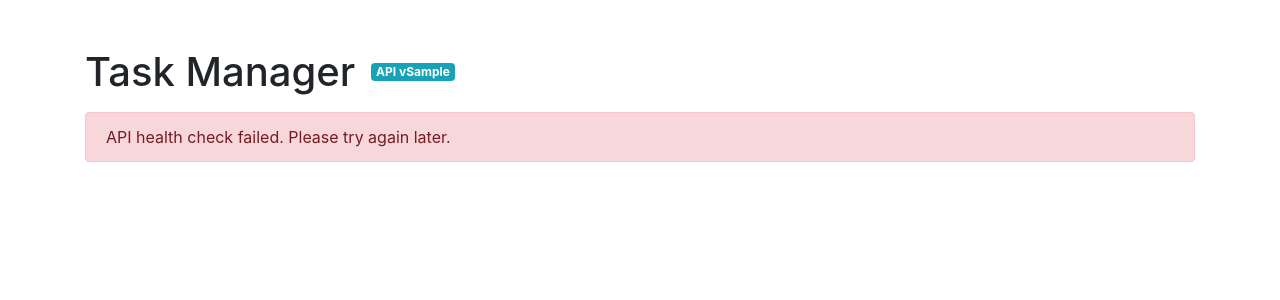
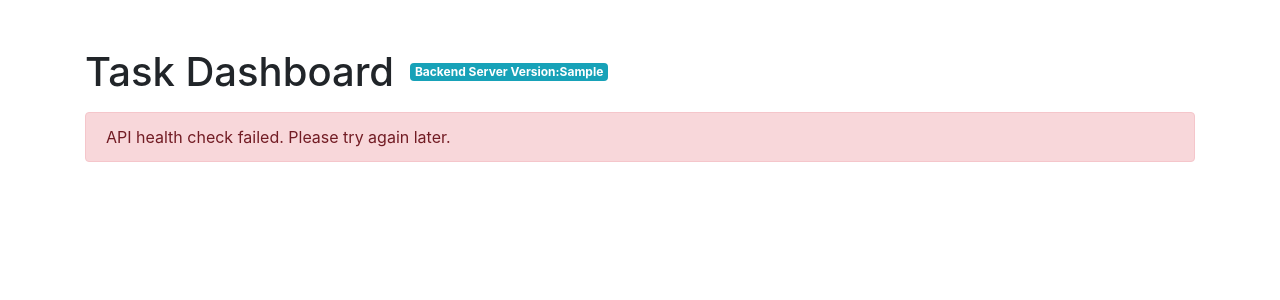
Before and after one commit to sacumesh/devops-task-dashboard, a Flask app: template app/templates/index.html in a window 1280 px wide. Shown: the top 300 px of the page. Run offline with Flask 3, Linux system fonts and the light colour scheme; the template is opened without the code that fills it: most values are stand-ins (such as "Sample title", 1, 10 or a date in 2020); some libraries are stand-ins or nearby versions.

Commit message:
Fix Manager URL

```diff
--- a/app/api.py
+++ b/app/api.py
@@ -9,7 +9,7 @@
 load_dotenv()
 
 # Configuration
-TASK_MANAGER_API_URL: str = os.getenv("TASK_MANAGER_API_URL", "http://localhost:8080/api/")
+MANAGER_API_URL: str = os.getenv("MANAGER_API_URL", "http://localhost:8080/api/")
 
 # Session initialization
 _session = requests.Session()
@@ -55,7 +55,7 @@
 
 def _url(path: str) -> str:
     """Construct an absolute URL from a relative path."""
-    base = TASK_MANAGER_API_URL.rstrip("/")
+    base = MANAGER_API_URL.rstrip("/")
     suffix = path.lstrip("/")
     return f"{base}/{suffix}"
 
--- a/app/templates/index.html
+++ b/app/templates/index.html
@@ -10,8 +10,8 @@
     <div class="container">
         <div class="mt-5">
             <div class="d-flex align-items-center mb-3">
-                <h1 class="mb-0">Task Manager</h1>
-                <span class="badge badge-info ml-3">API v{{ api_version }}</span>
+                <h1 class="mb-0">Task Dashboard</h1>
+                <span class="badge badge-info ml-3">Backend Server Version:{{ api_version }}</span>
             </div>
 
             {% with messages = get_flashed_messages(with_categories=true) %}
```
Also changed, not shown: 1 other file.
